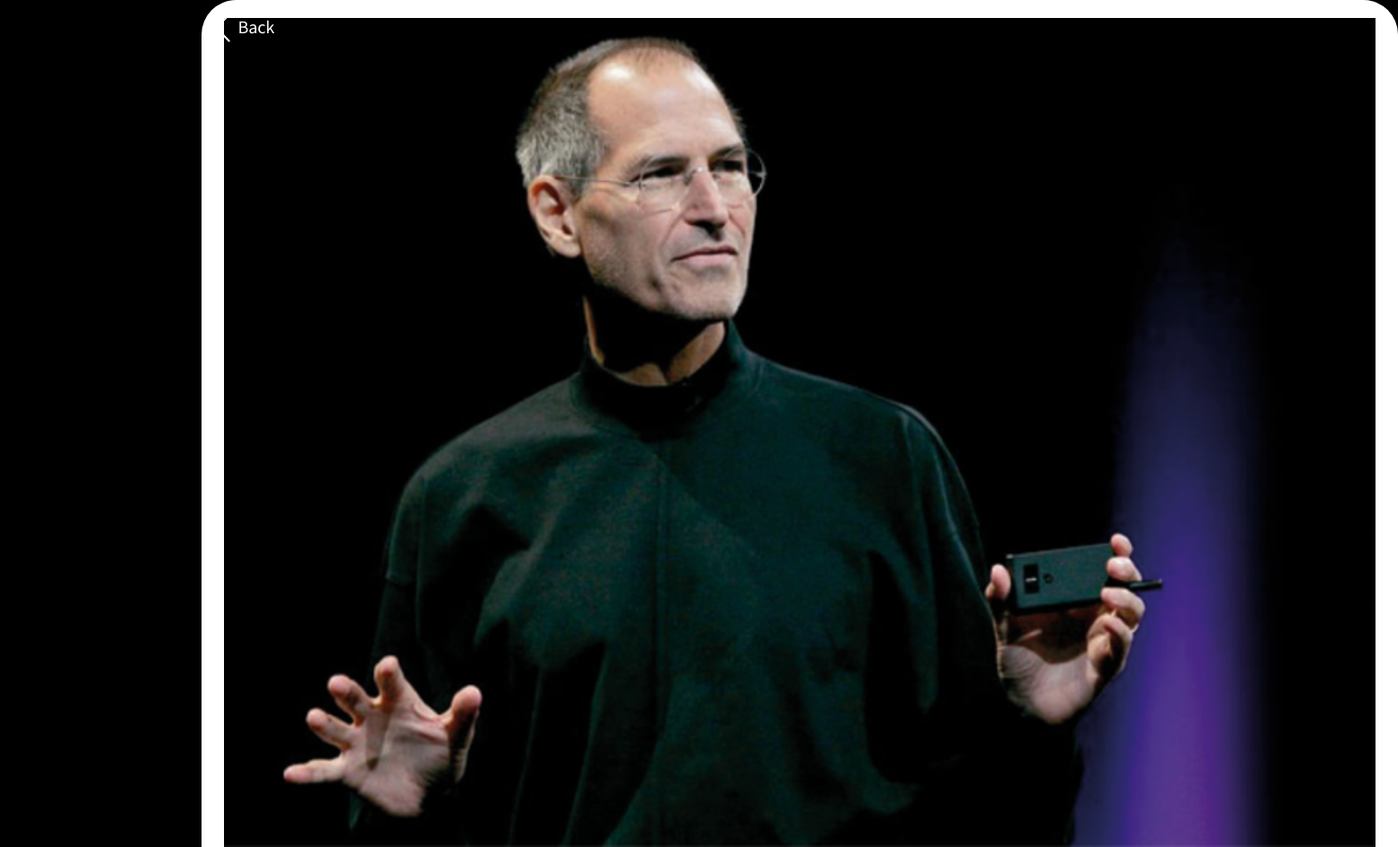
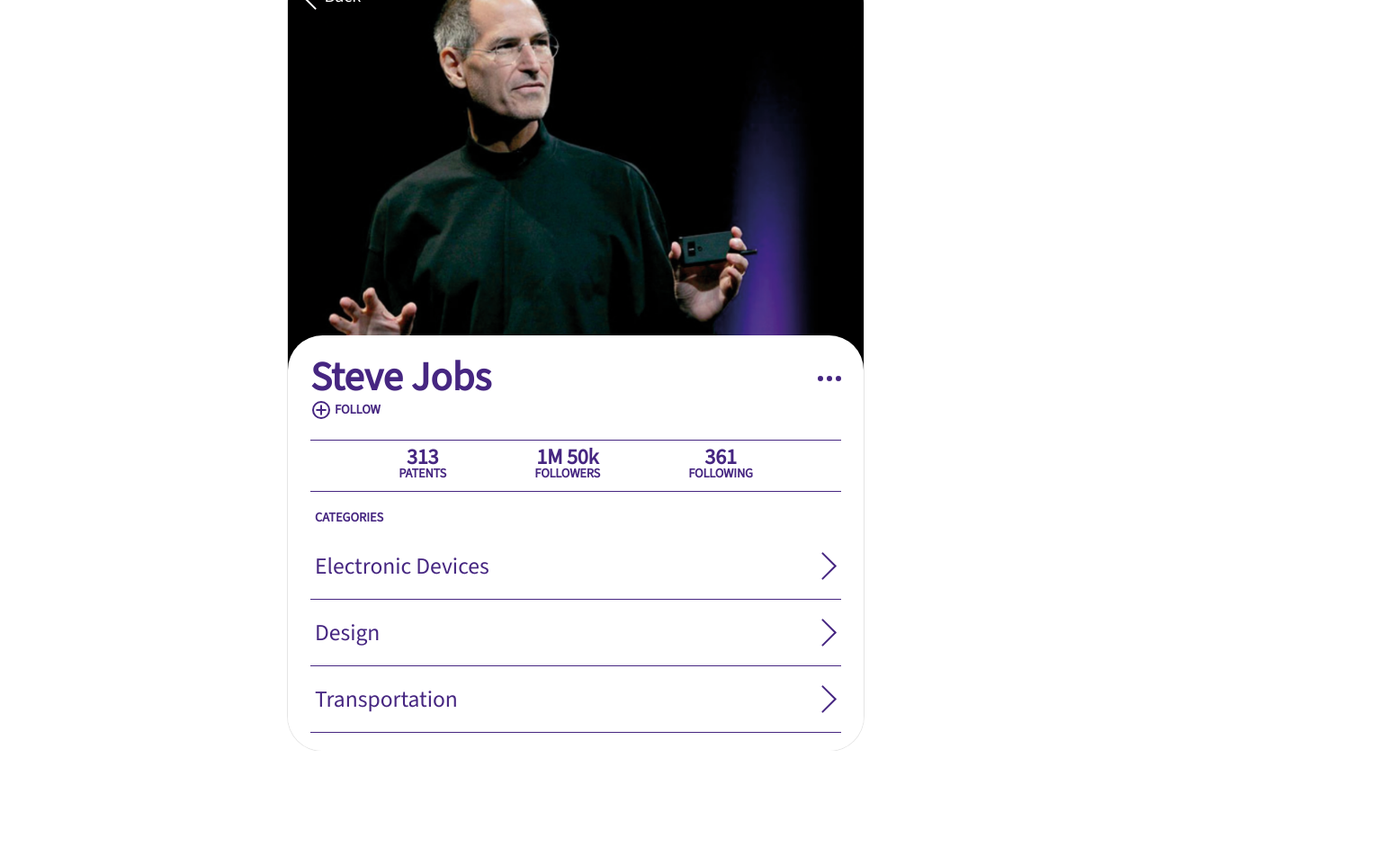
Before and after one commit to Edb83/steve, a plain HTML site: page index.html in a window 1280 px wide. Shown: the top 942 px of the page at 90% size, 1554 px wide, since content can reach past the window. After the commit the page ends 835 px from the top, so only its background shows below. Drawn offline with nearby package versions, Linux system fonts and the light colour scheme.

Commit message:
Switch to flexbox and negative margin for handling overlap; Add basic media queries

```diff
--- a/assets/css/style.css
+++ b/assets/css/style.css
@@ -14,10 +14,6 @@
     --font-size-xs: 0.9rem;
     --font-weight-bold: 900;
     --font-weight-regular: 400;
-    /* use to explicitly set the card height:
-    --height-card: 450px;
-    */
-    --padding-card: 20px 25px 0;
 }
 
 /* Reset */
@@ -27,8 +23,8 @@
     box-sizing: border-box;
 }
 
-body {
-    background-color: #000;
+html, body {
+    height: 100%;
 }
 
 a {
@@ -39,40 +35,38 @@ a {
 /* Layout */
 .container {
     display: grid;
-    grid-template-rows: repeat(3, 1fr);
-    position: relative;
-    height: 100vh;
+    height: 100%;
     margin: auto;
-    justify-items: center;
+    align-items: center;
     font-family: var(--font-primary);
     font-weight: var(--font-weight-bold);
     line-height: 1;
 }
 
-.hero-image {
-    grid-row: 1;
-    overflow: hidden;
+/* Card */
+.card {
+    display: flex;
+    position: relative;
+    width: 100%;
+    flex-direction: column;
 }
 
-.hero-image img {
+/* Image */
+.card__image img {
     display: block;
     max-width: 100%;
 }
 
-/* Card */
-.card {
-    grid-row: 2 / span 2;
-    width: 100%;
-    height: var(--height-card, 100%); /* if setting card height explicitly */
+/* Body */
+.card__body {
+    margin-top: -53px;
     border-radius: 2.4rem 2.4rem 0 0;
     background-color: var(--color-background);
-    color: var(--color-primary);;
-    padding: var(--padding-card);
-    box-shadow: 0 0 0 1px var(--color-shadow);
+    color: var(--color-primary);
+    padding: 20px 25px 6px;
 }
 
 /* Header */
-
 .card__header h1 {
     font-size: var(--font-size-xl);
     line-height: 1.2;
@@ -82,6 +76,7 @@ a {
     display: inline-flex;
     align-items: center;
     column-gap: 5px;
+    margin-left: 2px;
     font-size: var(--font-size-xs);
     text-transform: uppercase;
 }
@@ -108,8 +103,8 @@ a {
     background-color: inherit;
 }
 
-/* Body */
-.card__body h2 {
+/* Card nav */
+.card__nav h2 {
     display: inline-block;
     font-size: var(--font-size-xs);
     padding-left: 5px;
@@ -118,7 +113,7 @@ a {
     line-height: 1.2;
 }
 
-.card__body nav ul {
+.card__nav ul {
     list-style: none;
     font-weight: var(--font-weight-regular);
     font-size: var(--font-size-lg);
@@ -126,13 +121,13 @@ a {
     flex-direction: column;
 }
 
-.card__body nav li {
+.card__nav li {
     padding: 21px 5.44px 21px 5px;
     border-bottom: 1px solid var(--color-primary);
     line-height: 1;
 }
 
-.card__body .nav-item {
+.card__nav .nav-item {
     display: flex;
     align-items: center;
     justify-content: space-between;
@@ -172,18 +167,35 @@ a {
 /* Media queries */
 @media (min-width: 768px) {
     .container {
-        max-width: 90%;
-    }
-    .hero-image {
-        grid-row: 1 / span 2;
+        max-width: 75%;
     }
     .card {
-        grid-row: 3;
+        box-shadow: 0 0 0 1px var(--color-shadow);
+        border-radius: 2.4rem;
+        overflow: hidden;
+    }
+    .card__body {
+        padding-bottom: 20px;
     }
 }
 
 @media (min-width: 1200px ) {
     .container {
-        max-width: 65%;
+        max-width: 50%;
     }
 }
+
+@media (min-width: 1400px) {
+    .container {
+        max-width: 75%;
+    }
+    .card {
+        flex-direction: row;;
+    }
+    .card__body {
+        margin: 0;
+        border-radius: 0;
+        align-self: center;
+        flex: 1 1 75%;
+    }
+}
```
